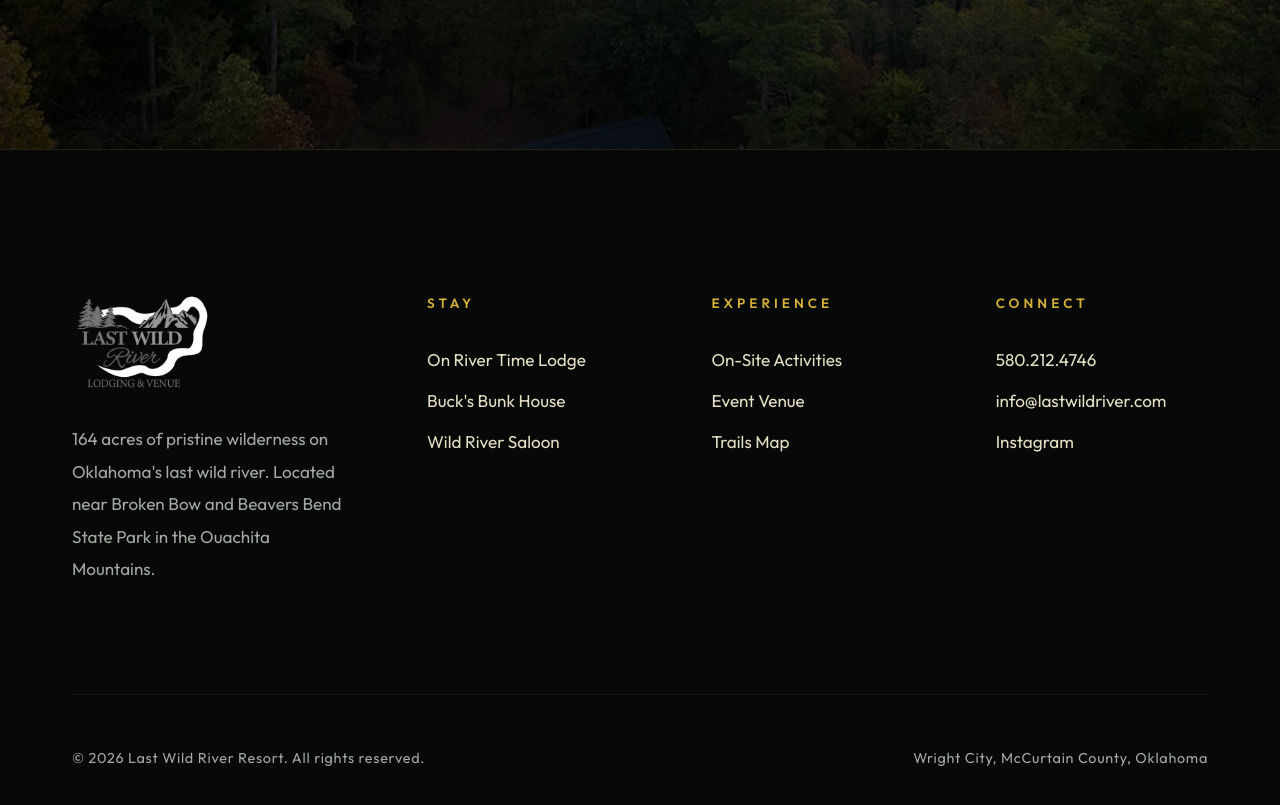
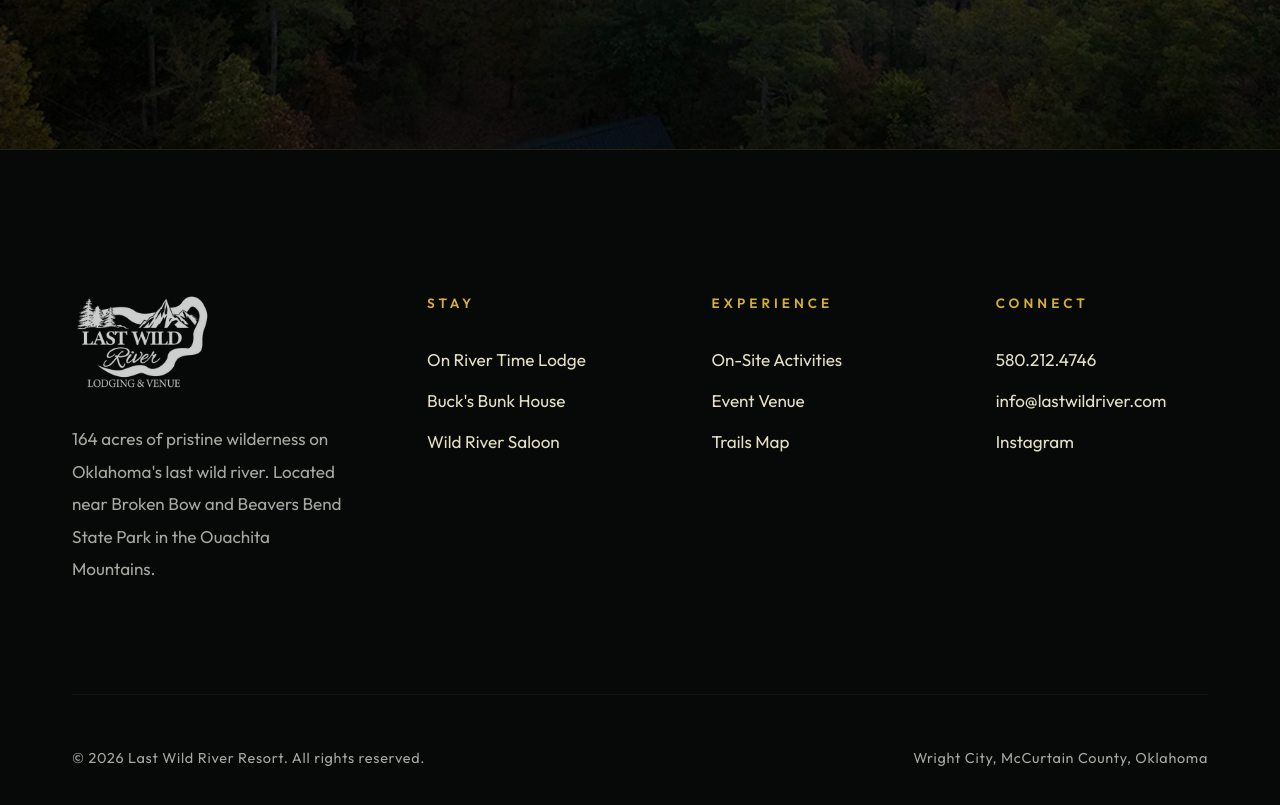
Before and after one commit to Founditmarketing/last-wild-river, a website: page index.html in a window 1280 px wide. Shown: the part 10896-11701 px from the top of the page. Drawn offline with Linux system fonts and the light colour scheme.

Commit message:
Updated footer logo to use actual client logo with bright white CSS filter

```diff
--- a/css/style.css
+++ b/css/style.css
@@ -321,7 +321,7 @@
 /* ====== FOOTER ====== */
 .footer { background: var(--color-bg); padding: 8rem 4rem 3rem; border-top: 1px solid var(--glass-border); }
 .footer-grid { display: grid; grid-template-columns: 2fr 1.5fr 1.5fr 1.5fr; gap: 4rem; margin-bottom: 6rem; }
-.footer-logo img { width: 140px; height: auto; margin-bottom: 1.5rem; filter: saturate(0) brightness(1.5); }
+.footer-logo img { width: 140px; height: auto; margin-bottom: 1.5rem; filter: brightness(0) invert(1) opacity(0.8); }
 .footer-text { font-size: 0.95rem; color: var(--color-text-muted); line-height: 1.9; max-width: 400px; }
 .footer-heading { font-size: 0.75rem; letter-spacing: 0.3em; text-transform: uppercase; color: var(--color-gold); margin-bottom: 2rem; }
 .footer-links { list-style: none; }
--- a/index.html
+++ b/index.html
@@ -371,7 +371,7 @@
   <div class="container-wide">
     <div class="footer-grid">
       <div>
-        <div class="footer-logo"><img src="images/logo.png" alt="Last Wild River Resort" width="140" height="45"></div>
+        <div class="footer-logo"><img src="images/actual_logo.png" alt="Last Wild River Resort"></div>
         <p class="footer-text">164 acres of pristine wilderness on Oklahoma's last wild river. Located near Broken Bow and Beavers Bend State Park in the Ouachita Mountains.</p>
       </div>
       <div>
```
